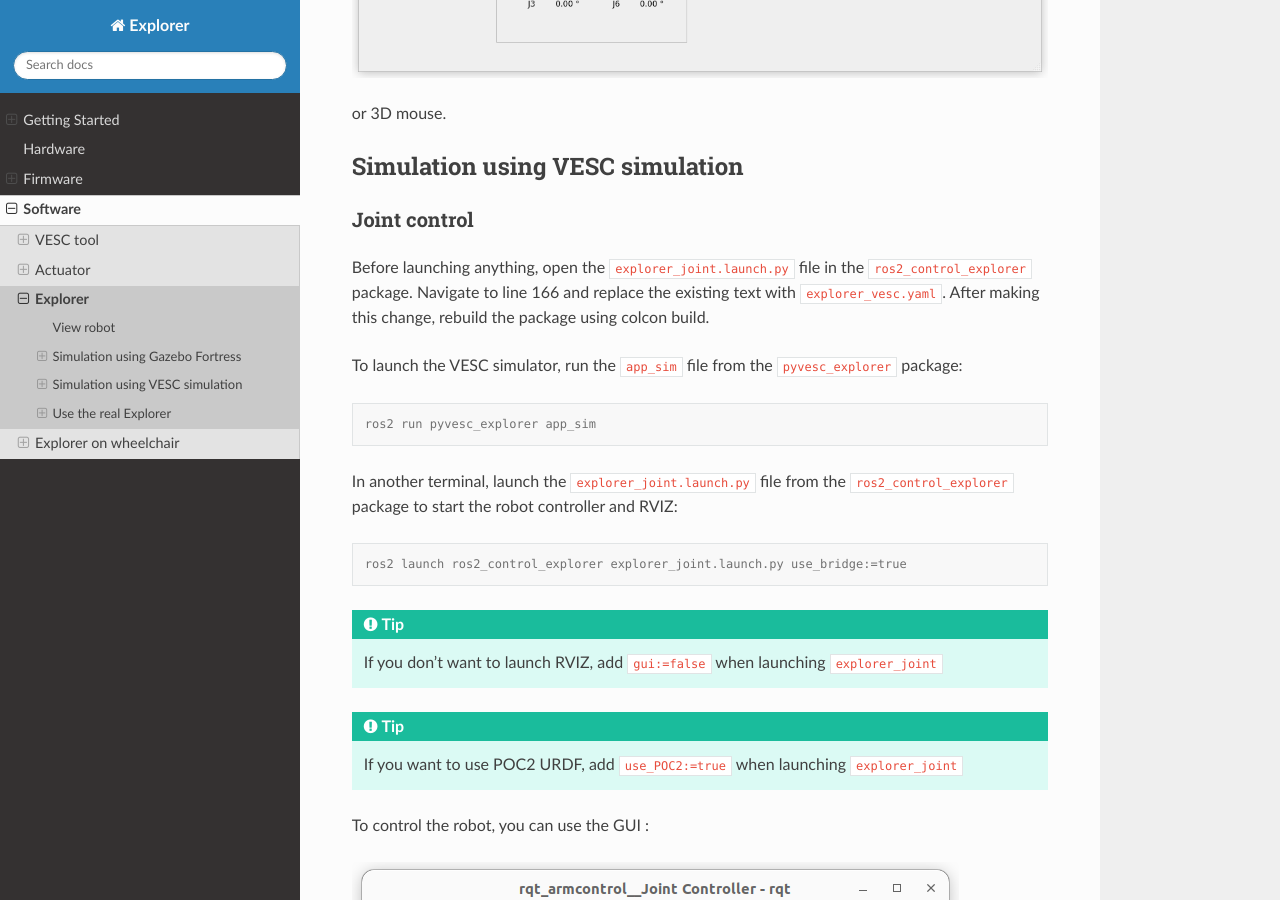
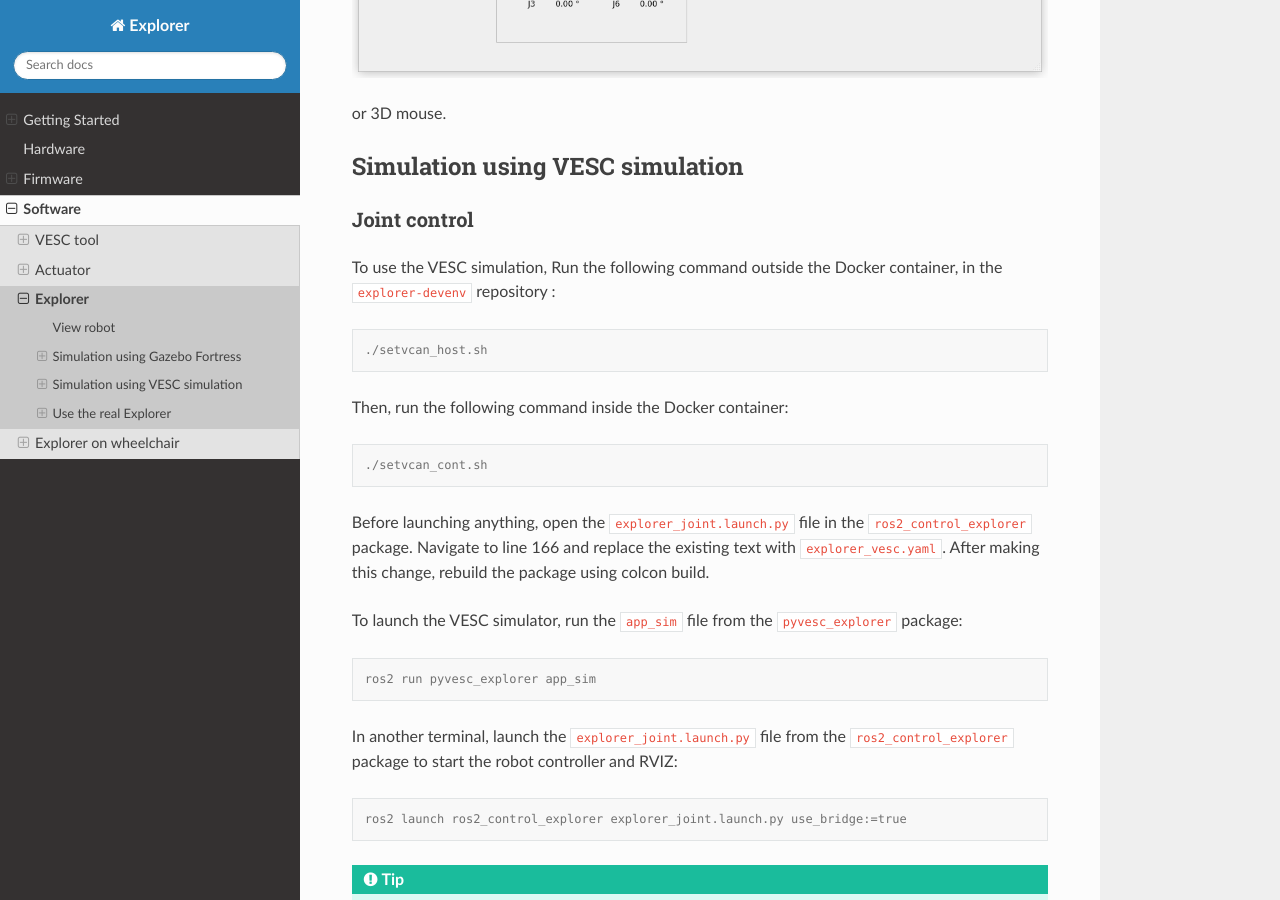
Before and after one commit to ORTHOPUS-EXPLORER/explorer_docs, a Sphinx documentation site: the page built from source/Software/Explorer.rst, in a window 1280 px wide and 900 px high, scrolled down 3625 px. Built offline with Sphinx 7.4.7 and the Read the Docs theme 3.1.0, drawn with Linux system fonts in a browser that asks for light colours; some of the changed text lies outside the part shown.

Commit message:
(fix) : add steps in the explorer doc

```diff
--- a/source/Software/Explorer.rst
+++ b/source/Software/Explorer.rst
@@ -92,12 +92,24 @@ or 3D mouse.
 Simulation using VESC simulation
 ================================
 
+
+
 Joint control
 -------------
 
+To use the VESC simulation, Run the following command outside the Docker container, in the ``explorer-devenv`` repository :
+
+.. code-block:: console
+
+    ./setvcan_host.sh
+
+Then, run the following command inside the Docker container:
+
+.. code-block:: console
+
+    ./setvcan_cont.sh
+
 Before launching anything, open the ``explorer_joint.launch.py`` file in the ``ros2_control_explorer`` package. Navigate to line 166 and replace the existing text with ``explorer_vesc.yaml``. After making this change, rebuild the package using colcon build.
-
-
 
 To launch the VESC simulator, run the ``app_sim`` file from the ``pyvesc_explorer`` package:
 
@@ -131,6 +143,18 @@ or an Xbox One controller :
 
 Cartesian control
 -----------------
+
+To use the VESC simulation, Run the following command outside the Docker container, in the ``explorer-devenv`` repository :
+
+.. code-block:: console
+
+    ./setvcan_host.sh
+
+Then, run the following command inside the Docker container:
+
+.. code-block:: console
+
+    ./setvcan_cont.sh
 
 Before launching anything, open the ``explorer_cartesian.launch.py`` file in the ``ros2_control_explorer`` package. Navigate to line 221 and replace the existing text with ``explorer_vesc.yaml``. After making this change, rebuild the package using colcon build.
 
```
Also changed, not shown: 6 other files.
